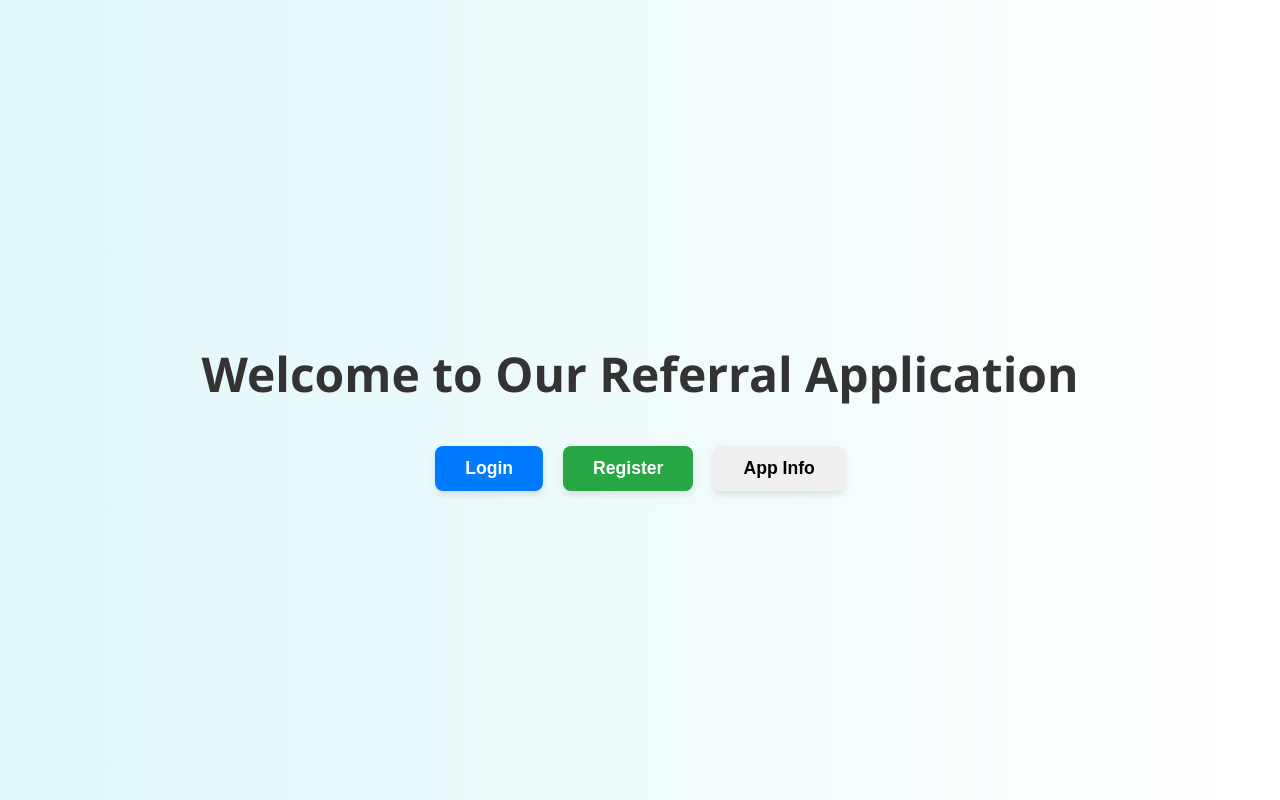
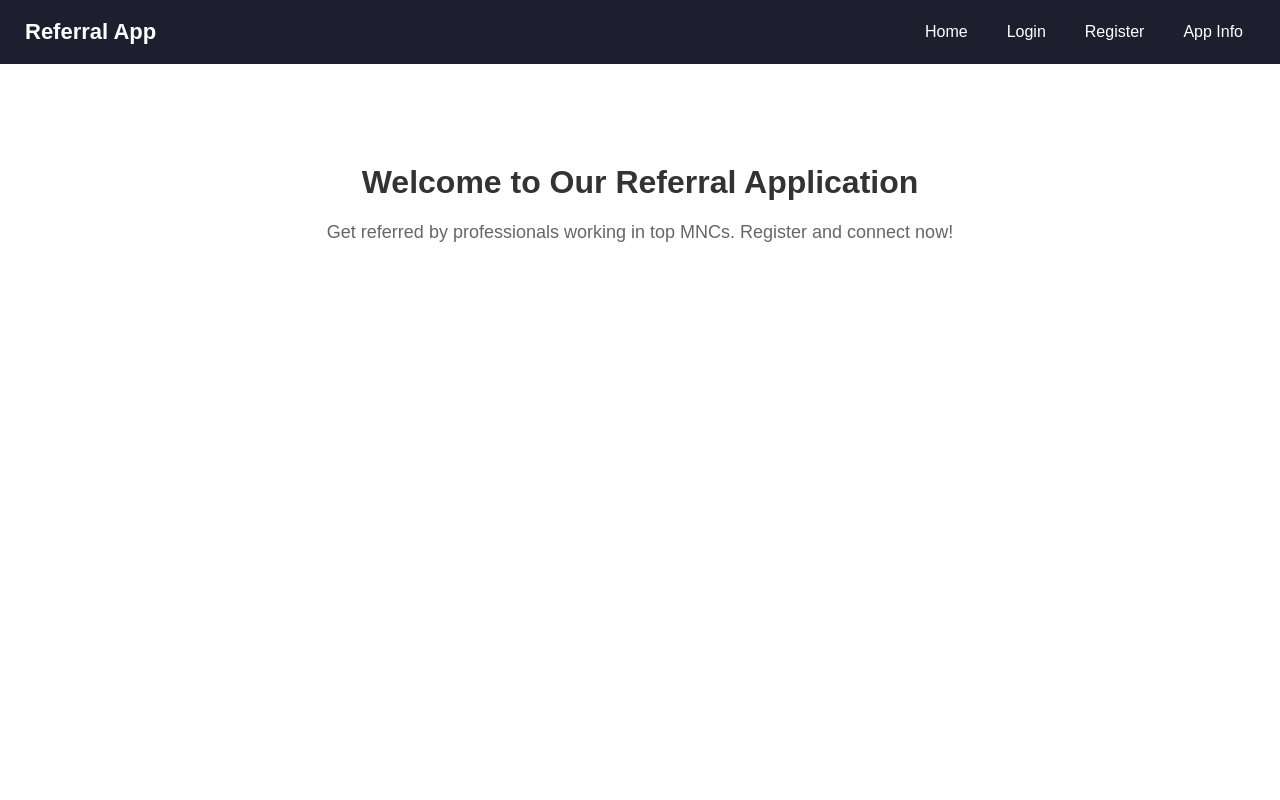
Before and after one commit to bhargav-vyas/referr-easy-front, a React (Create React App) app: page / in a window 1280 px wide. Built offline with nearby package versions, Linux system fonts and the light colour scheme.

Commit message:
change in the home.js as the navagation.js

```diff
--- a/src/components/home.css
+++ b/src/components/home.css
@@ -1,58 +1,53 @@
-/* Main container */
+/* home.css */
+
 .homepage-container {
-  display: flex;
-  flex-direction: column;
-  align-items: center;
-  justify-content: center;
-  height: 100vh;
-  background: linear-gradient(to right, #e0f7fa, #fff); /* Subtle gradient */
-  font-family: 'Segoe UI', Tahoma, Geneva, Verdana, sans-serif;
+  font-family: Arial, sans-serif;
 }
 
-/* Title styling */
-.homepage-title {
-  font-size: 3rem;
-  font-weight: 700;
-  color: #333;
-  margin-bottom: 40px;
+.navbar {
+  background-color: #1e1e2f;
+  color: white;
+  display: flex;
+  justify-content: space-between;
+  align-items: center;
+  padding: 15px 25px;
 }
 
-/* Button group layout */
-.button-group {
-  display: flex;
-  gap: 20px;
+.navbar-title {
+  margin: 0;
+  font-size: 22px;
 }
 
-/* Shared button styling */
-.custom-button {
-  padding: 12px 30px;
-  font-size: 1.1rem;
-  border: none;
-  border-radius: 8px;
-  cursor: pointer;
-  font-weight: 600;
-  transition: background-color 0.3s, transform 0.2s;
-  box-shadow: 0 4px 6px rgba(0, 0, 0, 0.1);
+.nav-links {
+  display: flex;
+  gap: 15px;
 }
 
-/* Login button */
-.login-button {
-  background-color: #007bff;
+.nav-button {
+  background: none;
+  border: none;
   color: white;
+  font-size: 16px;
+  cursor: pointer;
+  padding: 8px 12px;
+  border-radius: 4px;
 }
 
-.login-button:hover {
-  background-color: #0056b3;
-  transform: scale(1.05);
+.nav-button:hover {
+  background-color: #3a3a50;
 }
 
-/* Register button */
-.register-button {
-  background-color: #28a745;
-  color: white;
+.homepage-content {
+  text-align: center;
+  margin-top: 100px;
 }
 
-.register-button:hover {
-  background-color: #1c7c34;
-  transform: scale(1.05);
+.homepage-title {
+  font-size: 32px;
+  color: #333;
 }
+
+.homepage-description {
+  font-size: 18px;
+  color: #666;
+}
--- a/src/components/home.js
+++ b/src/components/home.js
@@ -7,17 +7,23 @@ const HomePage = () => {
 
   return (
     <div className="homepage-container">
-      <h1 className="homepage-title">Welcome to Our Referral Application</h1>
-      <div className="button-group">
-        <button onClick={() => navigate('/login')} className="custom-button login-button">
-          Login
-        </button>
-        <button onClick={() => navigate('/register')} className="custom-button register-button">
-          Register
-        </button>
-        <button onClick={() => navigate('/info')} className="custom-button info-button">
-          App Info
-        </button>
+      {/* Top Navigation Bar */}
+      <nav className="navbar">
+        <h2 className="navbar-title">Referral App</h2>
+        <div className="nav-links">
+          <button onClick={() => navigate('/')} className="nav-button">Home</button>
+          <button onClick={() => navigate('/login')} className="nav-button">Login</button>
+          <button onClick={() => navigate('/register')} className="nav-button">Register</button>
+          <button onClick={() => navigate('/info')} className="nav-button">App Info</button>
+        </div>
+      </nav>
+
+      {/* Welcome Message */}
+      <div className="homepage-content">
+        <h1 className="homepage-title">Welcome to Our Referral Application</h1>
+        <p className="homepage-description">
+          Get referred by professionals working in top MNCs. Register and connect now!
+        </p>
       </div>
     </div>
   );
```
